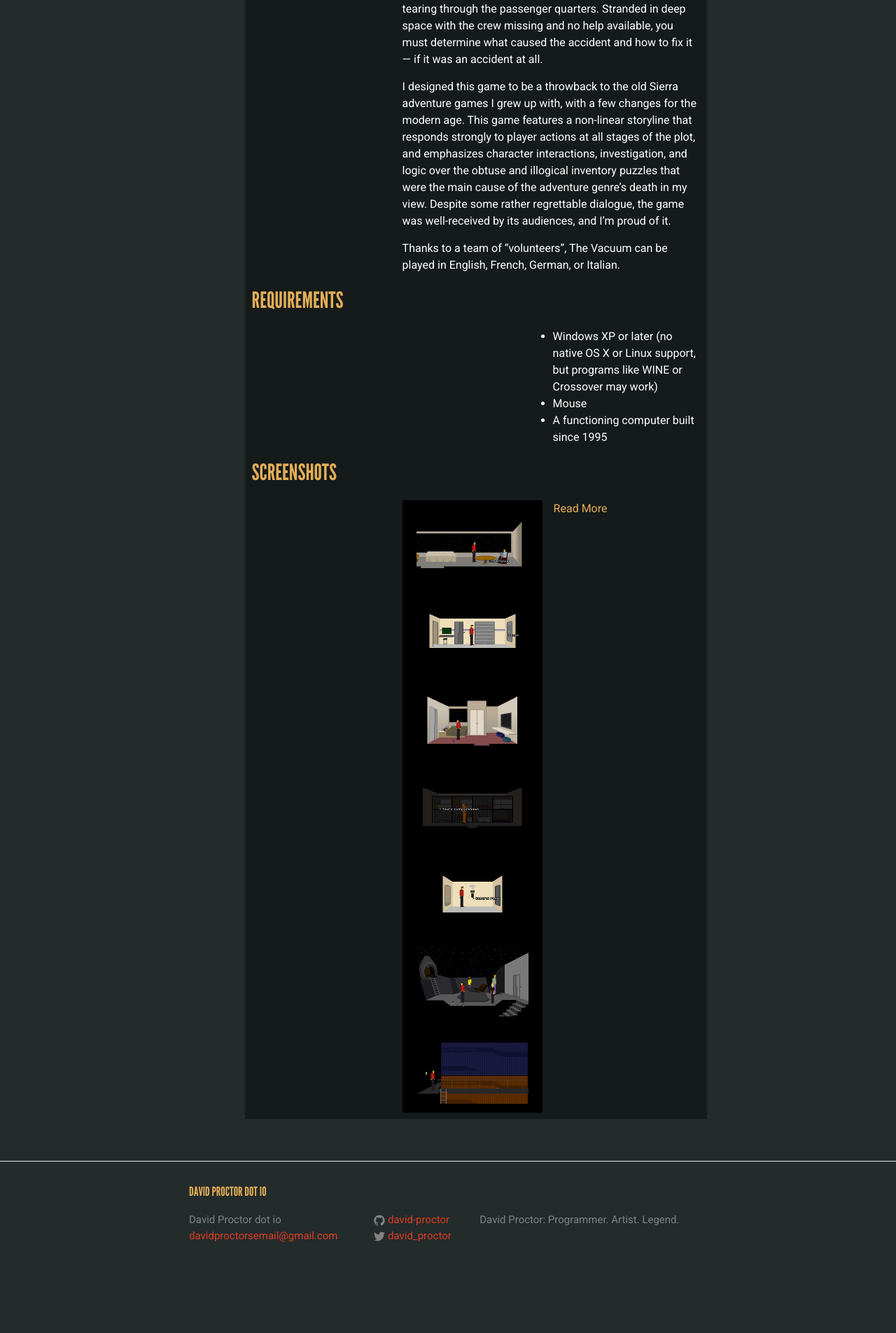
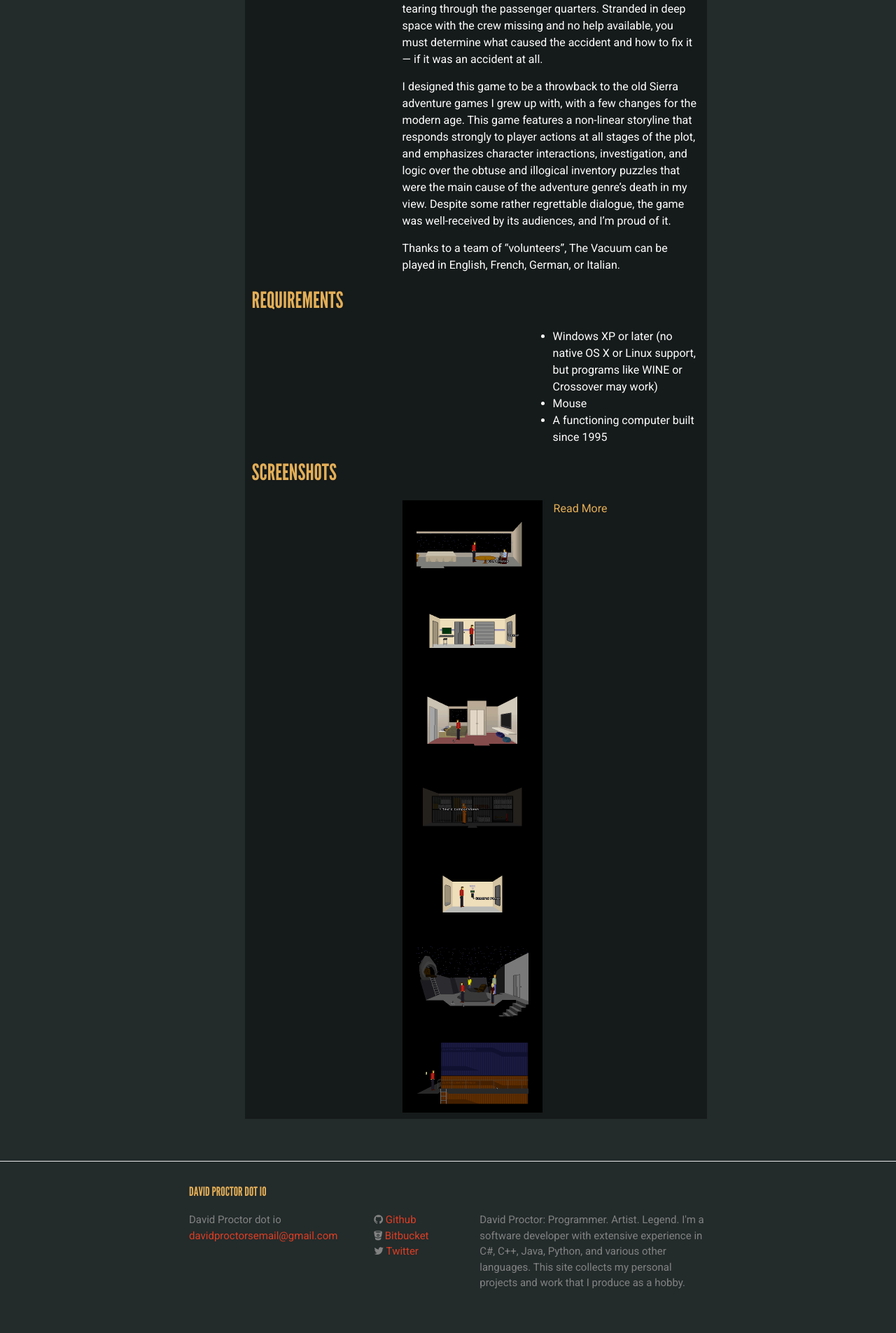
Before and after one commit to david-proctor/david-proctor.github.io, a Jekyll site: the page built from index.md, in a window 1280 px wide. Shown: the part 3995-5900 px from the top of the page at 70% size. Built offline with Jekyll 4.4.1, drawn with Linux system fonts in a browser that asks for light colours; nearby versions of some CDN libraries; before the commit the page ends 5832 px from its top, so only the background shows below that.

Commit message:
Add Bitbucket link and description to footer

```diff
--- a/_config.yml
+++ b/_config.yml
@@ -16,11 +16,13 @@
 title: David Proctor dot io
 email: davidproctorsemail@gmail.com
 description: > # this means to ignore newlines until "baseurl:"
-  David Proctor: Programmer. Artist. Legend.
+  David Proctor: Programmer. Artist. Legend. I'm a software developer with extensive experience in C#, C++, Java, Python, and various other languages.
+  This site collects my personal projects and work that I produce as a hobby.
 baseurl: "" # the subpath of your site, e.g. /blog
 url: "https://www.davidproctor.io" # the base hostname & protocol for your site
 twitter_username: david_proctor
 github_username:  david-proctor
+bitbucket_username: DavidProctor
 
 excerpt-separator: <!--more-->
 
--- a/_includes/footer.html
+++ b/_includes/footer.html
@@ -24,13 +24,25 @@
         <ul class="social-media-list">
           {% if site.github_username %}
           <li>
-            {% include icon-github.html username=site.github_username %}
+            <a href="https://github.com/{{ site.github_username }}" class="icon">
+              <i class="fa fa-github"></i> Github
+            </a>
+          </li>
+          {% endif %}
+
+          {% if site.bitbucket_username %}
+          <li>
+            <a href="https://bitbucket.org/{{ site.bitbucket_username }}" class="icon">
+              <i class="fa fa-bitbucket"></i> Bitbucket
+            </a>
           </li>
           {% endif %}
 
           {% if site.twitter_username %}
           <li>
-            {% include icon-twitter.html username=site.twitter_username %}
+            <a href="https://twitter.com/{{ site.twitter_username }}" class="icon">
+              <i class="fa fa-twitter"></i> Twitter
+            </a>
           </li>
           {% endif %}
         </ul>
--- a/_includes/head.html
+++ b/_includes/head.html
@@ -10,6 +10,7 @@
   <link rel="stylesheet" href="{{ "/css/main.css" | relative_url }}">
   <link rel="canonical" href="{{ page.url | replace:'index.html','' | absolute_url }}">
   <link rel="alternate" type="application/rss+xml" title="{{ site.title | escape }}" href="{{ "/feed.xml" | relative_url }}">
+  <link rel="stylesheet" href="//maxcdn.bootstrapcdn.com/font-awesome/4.3.0/css/font-awesome.min.css">
 
   {% if jekyll.environment == 'production' and site.google_analytics %}
   {% include google-analytics.html %}
--- a/_includes/icon-github.html
+++ /dev/null
@@ -1 +0,0 @@
-<a href="https://github.com/{{ include.username }}"><span class="icon icon--github">{% include icon-github.svg %}</span><span class="username">{{ include.username }}</span></a>
--- a/_includes/icon-twitter.html
+++ /dev/null
@@ -1 +0,0 @@
-<a href="https://twitter.com/{{ include.username }}"><span class="icon icon--twitter">{% include icon-twitter.svg %}</span><span class="username">{{ include.username }}</span></a>
--- a/_sass/_layout.scss
+++ b/_sass/_layout.scss
@@ -101,6 +101,9 @@
 .social-media-list {
   list-style: none;
   margin-left: 0;
+  i {
+    color: $grey-color;
+  }
 }
 
 .footer-col-wrapper {
```
Also changed, not shown: _includes/icon-github.svg (deleted), _includes/icon-twitter.svg (deleted).
